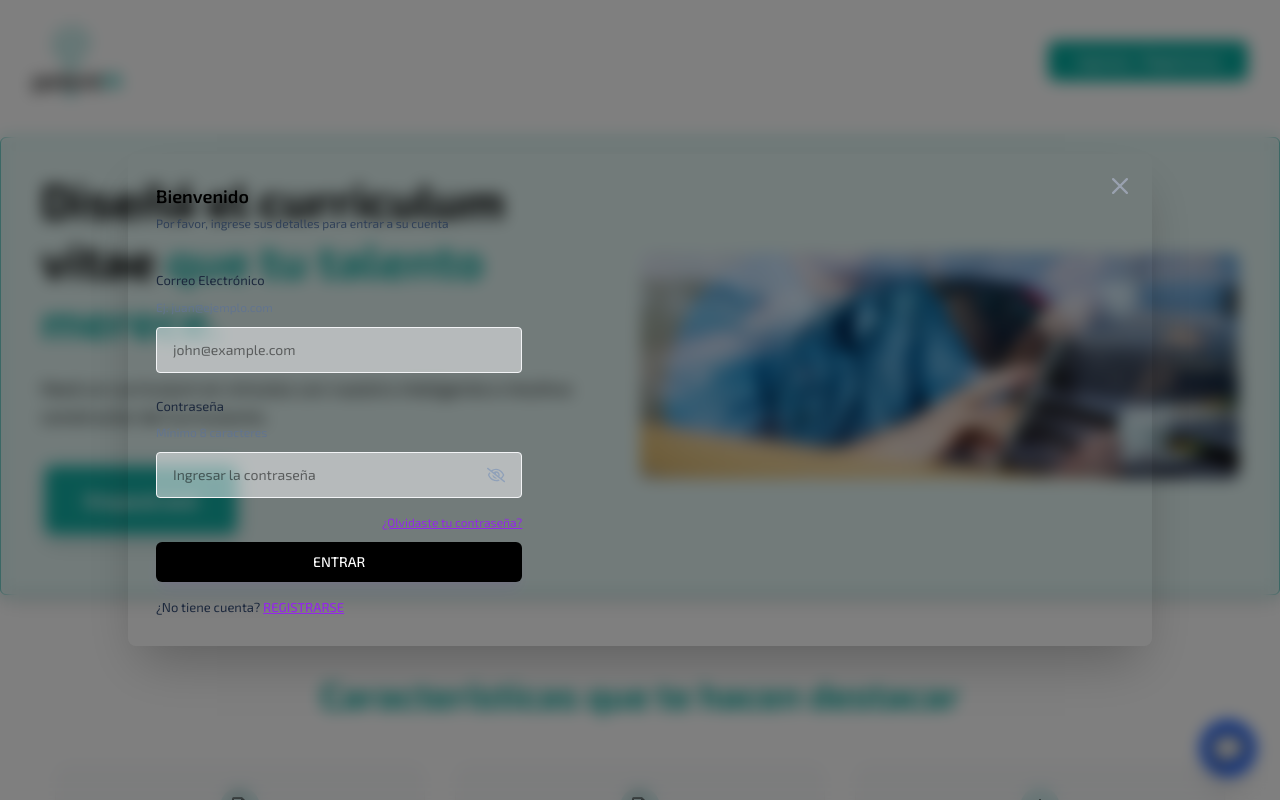
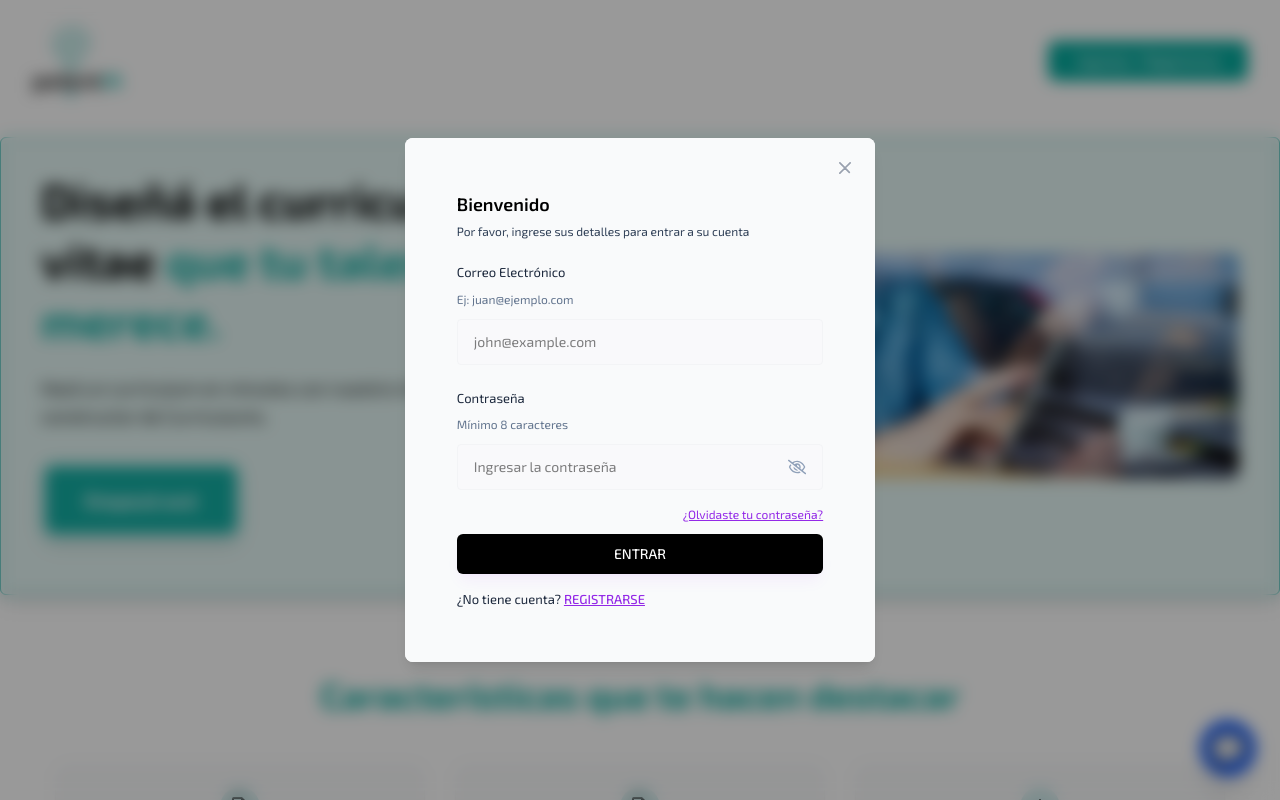
Before and after one commit to egg899/potentAI, a React (Vite) app in the folder client/: page / in a window 1280 px wide. Both pictures are taken after a click on the button "Ingresar / Registrarse". Shown: the top 800 px of the page. Built offline with nearby package versions, Linux system fonts and the light colour scheme.

Commit message:
Cambiando Modales una vez más

```diff
--- a/client/src/components/Modal.jsx
+++ b/client/src/components/Modal.jsx
@@ -16,29 +16,19 @@ const Modal = ({
 
     if(!isOpen) return null;
   return (
-    <div className="fixed inset-0 z-50 flex justify-center items-start md:items-center w-full h-full bg-black/50 backdrop-blur-sm p-4" style={{ overflow: 'hidden' }}>
+    <div className="fixed inset-0 z-50 flex justify-center items-start md:items-center w-full h-full bg-black/40 backdrop-blur-sm p-4">
   <div
-    className={`relative flex flex-col shadow-2xl rounded-lg w-full max-w-md md:max-w-2xl lg:max-w-5xl max-h-[90vh] overflow-hidden animate-fadeIn ${
-      hideHeader ? 'bg-transparent' : 'bg-white'
-    }`}
-    style={{ overflowX: 'hidden' }}
+    className="relative flex flex-col bg-white shadow-lg rounded-lg w-full max-w-md md:max-w-lg max-h-[90vh] overflow-hidden animate-fadeIn"
     onClick={(e) => e.stopPropagation()}
   >
-    {/* Header con título */}
-    {!hideHeader && title && (
-      <div className="px-6 py-4 border-b border-gray-200 bg-white">
-        <h2 className="text-xl font-semibold text-gray-900">{title}</h2>
-      </div>
-    )}
-
     {/* Close Button */}
     <button
       type="button"
-      className="absolute top-4 right-4 z-50 flex justify-center items-center w-8 h-8 text-gray-400 bg-transparent hover:bg-gray-100 hover:text-gray-900 rounded-lg text-sm cursor-pointer transition-colors"
+      className="absolute top-3.5 right-3.5 flex justify-center items-center w-8 h-8 text-gray-400 bg-transparent hover:bg-gray-200 hover:text-gray-900 rounded-lg text-sm cursor-pointer"
       onClick={onClose}
     >
       <svg
-        className="w-4 h-4"
+        className="w-3 h-3"
         aria-hidden="true"
         xmlns="http://www.w3.org/2000/svg"
         fill="none"
@@ -49,13 +39,13 @@ const Modal = ({
           strokeLinecap="round"
           strokeLinejoin="round"
           strokeWidth="2"
-          d="M1 1l6 6m0 0l6 6M7 7l6-6M7 7l-6 6"
+          d="M1 1L6 6m0 0l6 6M7 7l6-6M7 7l-6 6"
         />
       </svg>
     </button>
 
     {/* Modal Body */}
-    <div className={`overflow-y-auto overflow-x-hidden flex-1 ${hideHeader || !title ? 'p-0' : 'p-6'}`} style={{ maxHeight: hideHeader ? '90vh' : 'calc(90vh - 80px)' }}>
+    <div className="p-4 overflow-y-auto max-h-[calc(90vh-40px)] flex-1">
       {children}
     </div>
   </div>
@@ -64,4 +54,4 @@ const Modal = ({
   );
 };
 
-export default Modal
+export default Modal;
--- a/client/src/pages/Auth/Login.jsx
+++ b/client/src/pages/Auth/Login.jsx
@@ -79,7 +79,8 @@ const Login = ({setCurrentPage, setOpenAuthModal}) => {
   };
 
   return (
-    <div className="w-[90vw] md:w-[33vw] p-7 flex flex-col justify-center">
+    <div className=" bg-gray-50 p-6 ">
+    <div className="w-[90vw] md:w-[33vw] p-7 justify-center">
       <h3 className="text-lg font-semibold text-black">Bienvenido</h3>
       <p className="text-xs text-slate-700 mt-[5px] mb-6">
         Por favor, ingrese sus detalles para entrar a su cuenta
@@ -142,6 +143,7 @@ const Login = ({setCurrentPage, setOpenAuthModal}) => {
         </p>
       </form>
     </div>
+    </div>
   );
 };
 
--- a/client/src/pages/Home/Dashboard.jsx
+++ b/client/src/pages/Home/Dashboard.jsx
@@ -12,6 +12,7 @@ import Modal from '../../components/Modal.jsx';
 import toast from 'react-hot-toast';
 import RenderResume from '../../components/ResumeTemplates/RenderResume';
 import { useProfile } from '../../context/ProfileContext';
+import SecondaryModal from '../../components/SecondaryModal.jsx';
 
 const Dashboard = () => {
   const navigate = useNavigate();
@@ -133,7 +134,7 @@ const Dashboard = () => {
         ))}
       </div>
 
-      <Modal
+      {/* <Modal
         isOpen={openCreateModal}
         onClose={() => setOpenCreateModal(false)}
         hideHeader
@@ -144,7 +145,19 @@ const Dashboard = () => {
             fetchAllResumes();
           }}
         />
-      </Modal>
+      </Modal> */}
+      <SecondaryModal
+        isOpen={openCreateModal}
+        onClose={() => setOpenCreateModal(false)}
+        hideHeader
+      >
+        <CreateResumeForm
+          onSuccess={() => {
+            setOpenCreateModal(false);
+            fetchAllResumes();
+          }}
+        />
+      </SecondaryModal>
     </DashboardLayout>
   );
 };
--- a/client/src/pages/LandingPage.jsx
+++ b/client/src/pages/LandingPage.jsx
@@ -9,6 +9,7 @@ import ProfileInfoCard from '../components/Cards/ProfileInfoCard';
 import Logo from '../components/Logo';
 import { capitalizeFirst } from '../utils/helper';
 import ForgotPassword from './Auth/ForgotPassword';
+import SecondaryModal from '../components/SecondaryModal';
 
 const LandingPage = () => {
   const {user} = useContext(UserContext);
@@ -163,7 +164,7 @@ const LandingPage = () => {
         </div>
         </section>
 
-        <Modal
+        {/* <SecondaryModal
           isOpen={openAuthModal}
           onClose={handleCloseModal}
           hideHeader
@@ -177,7 +178,45 @@ const LandingPage = () => {
               <ForgotPassword setCurrentPage={setCurrentPage} />
             )}
           </div>
-        </Modal>
+        </SecondaryModal> */}
+
+
+                {currentPage === "login" && (
+          <SecondaryModal
+            isOpen={openAuthModal}
+            onClose={handleCloseModal}
+            hideHeader
+          >
+            <Login
+              setCurrentPage={setCurrentPage}
+              setOpenAuthModal={setOpenAuthModal}
+            />
+          </SecondaryModal>
+        )}
+
+        {currentPage === "signUp" && (
+          <Modal
+            isOpen={openAuthModal}
+            onClose={handleCloseModal}
+            hideHeader
+          >
+            <SignUp
+              setCurrentPage={setCurrentPage}
+              setOpenAuthModal={setOpenAuthModal}
+            />
+          </Modal>
+        )}
+
+        {currentPage === "forgotPassword" && (
+          <SecondaryModal
+            isOpen={openAuthModal}
+            onClose={handleCloseModal}
+            hideHeader
+          >
+            <ForgotPassword setCurrentPage={setCurrentPage} />
+          </SecondaryModal>
+        )}
+
       </div>
     </div>
   );
```
